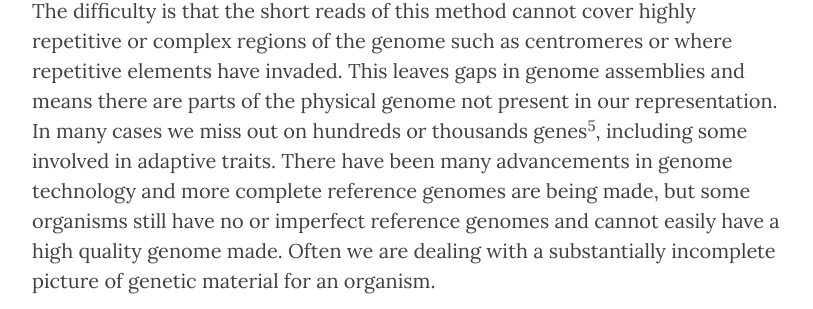
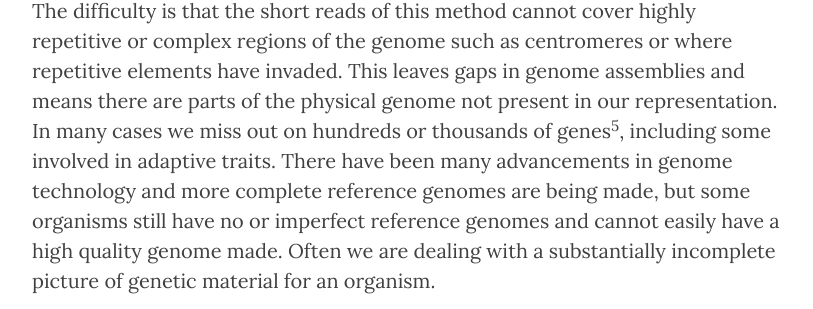
Before and after one commit to KevinABird/KevinABird.github.io, a Jekyll site: the page built from _posts/2020-08-13-Truth-in-genomics.md, in a window 1280 px wide and 900 px high, scrolled down 3554 px. Shown: the part 262-571 px from the top of the window, without its empty margins (233-1046 px from the left). Built offline with Jekyll 4.4.1, drawn with Linux system fonts in a browser that asks for light colours; nearby versions of some CDN libraries.

```diff
--- a/_posts/2020-08-13-Truth-in-genomics.md
+++ b/_posts/2020-08-13-Truth-in-genomics.md
@@ -23,7 +23,7 @@ One can do this guided by a “reference genome”
 
 or without a reference, *de novo*.
 
-![de novo](/img/denovo_assembly.jpg) The difficulty is that the short reads of this method cannot cover highly repetitive or complex regions of the genome such as centromeres or where repetitive elements have invaded. This leaves gaps in genome assemblies and means there are parts of the physical genome not present in our representation. In many cases we miss out on hundreds or thousands genes<sup>5</sup>, including some involved in adaptive traits. There have been many advancements in genome technology and more complete reference genomes are being made, but some organisms still have no or imperfect reference genomes and cannot easily have a high quality genome made. Often we are dealing with a substantially incomplete picture of genetic material for an organism.
+![de novo](/img/denovo_assembly.jpg) The difficulty is that the short reads of this method cannot cover highly repetitive or complex regions of the genome such as centromeres or where repetitive elements have invaded. This leaves gaps in genome assemblies and means there are parts of the physical genome not present in our representation. In many cases we miss out on hundreds or thousands of genes<sup>5</sup>, including some involved in adaptive traits. There have been many advancements in genome technology and more complete reference genomes are being made, but some organisms still have no or imperfect reference genomes and cannot easily have a high quality genome made. Often we are dealing with a substantially incomplete picture of genetic material for an organism.
 
 ### What happens when the map isn’t annotated well?
 Much of the power of genomes comes from the fact that we use them to locate genes throughout the genome (structural annotation) and estimate their function (functional annotation). This process is called genome annotation. For the majority of genomes automated computational methods are used to annotate the genome based on trained statistical models that in part rely on genomes of closely related species^6. Unfortunately quality of genome annotation is affected by the quality of genomes, as poorly covered regions of genomes cannot be annotated very well. The result is many genome annotations contain errors and misannotations. Even worse, these errors tend to propagate as faulty annotations are used when annotating other genomes and there is no reliable way to update all genomes built upon an annotation when errors are found and fixed<sup>6</sup>. Bad genome annotations also have major implications for downstream analyses that try to identify genes that cause traits of interest and will result in the inability to identify relevant genes or produce false positives<sup>7</sup>. It’s because of this that genome annotations are usually updated frequently. These updates generally lead to improvements in annotation quality<sup>8</sup>. However this means that the analyses you do might be dependent on the annotation version you use and results might not replicate in updated annotations. Such occurrences have been observed for clinically relevant cases like lung cancer<sup>9</sup>.
```
